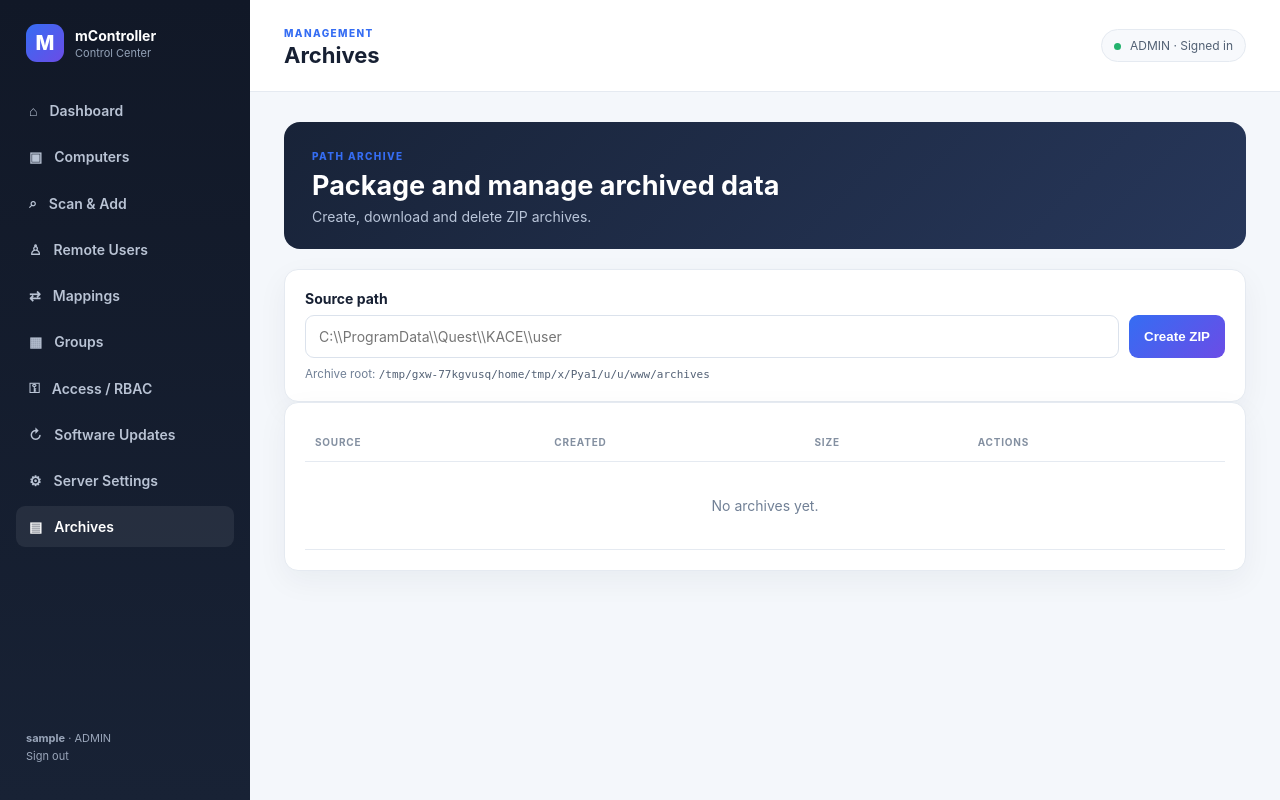
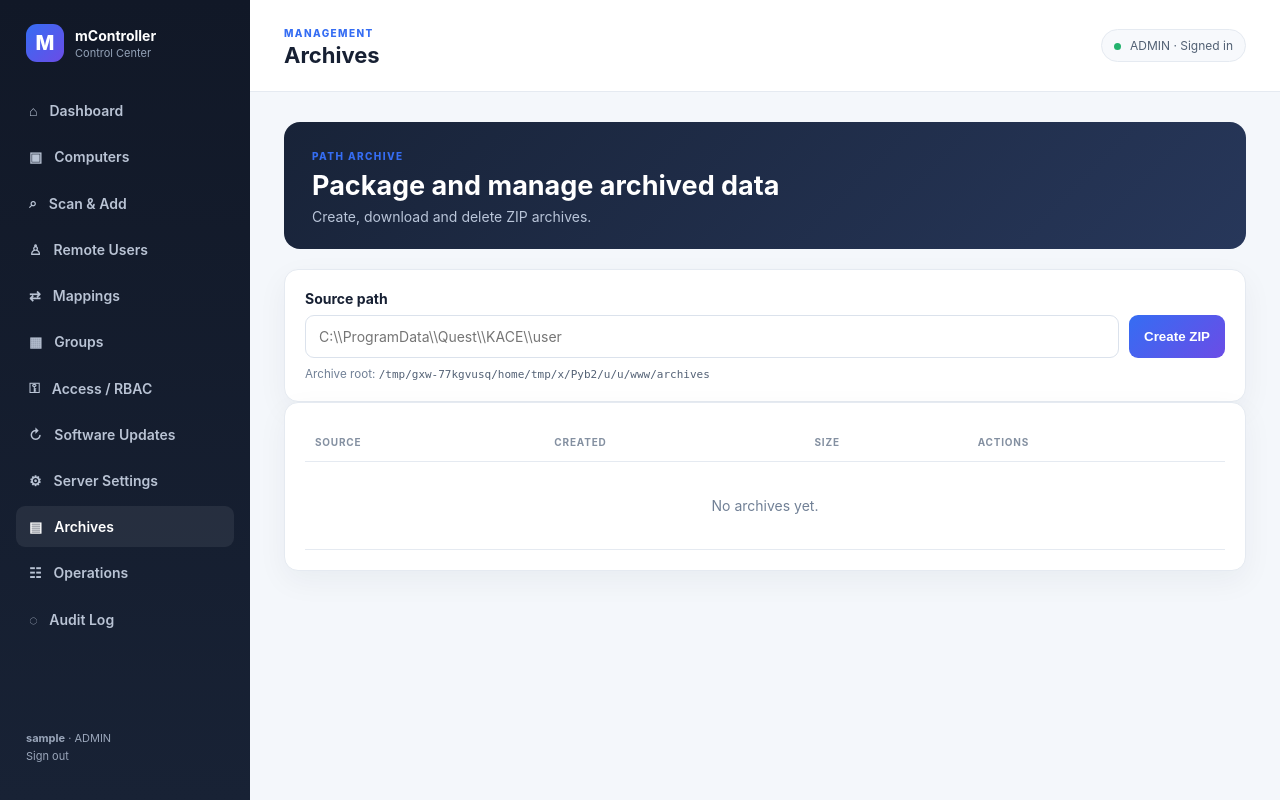
Before and after one commit to manralgs/mcontrolleralpha, a Flask app: page /archives in a window 1280 px wide. Run offline with Flask 3, Linux system fonts and the light colour scheme; the visitor is signed in with stand-in values (Sample User, id 1); data comes from the database, SQL or seed files in the repository; data that the repository does not hold is empty.

Commit message:
add operations and audit navigation

```diff
--- a/templates/base.html
+++ b/templates/base.html
@@ -2,6 +2,6 @@
 <html lang="en"><head><meta charset="utf-8"><meta name="viewport" content="width=device-width,initial-scale=1"><title>{% block title %}mController{% endblock %}</title><link rel="stylesheet" href="{{ url_for('static', filename='css/app.css') }}"></head>
 <body><div class="shell"><aside class="sidebar"><div class="brand"><span class="brand-mark">M</span><div><b>mController</b><small>Control Center</small></div></div>
 <nav><a class="{{ 'active' if request.path=='/' else '' }}" href="/">⌂ <span>Dashboard</span></a>
-{% if current_account %}<a class="{{ 'active' if request.path.startswith('/computers') else '' }}" href="/computers">▣ <span>Computers</span></a><a class="{{ 'active' if request.path.startswith('/scan') else '' }}" href="/scan">⌕ <span>Scan & Add</span></a><a class="{{ 'active' if request.path.startswith('/users') else '' }}" href="/users">♙ <span>Remote Users</span></a><a class="{{ 'active' if request.path.startswith('/mappings') else '' }}" href="/mappings">⇄ <span>Mappings</span></a><a class="{{ 'active' if request.path.startswith('/groups') else '' }}" href="/groups">▦ <span>Groups</span></a>{% if current_account.role=='admin' %}<a class="{{ 'active' if request.path.startswith('/admin/users') else '' }}" href="/admin/users">⚿ <span>Access / RBAC</span></a><a class="{{ 'active' if request.path.startswith('/updates') else '' }}" href="/updates">↻ <span>Software Updates</span></a><a href="/settings">⚙ <span>Server Settings</span></a>{% endif %}<a class="{{ 'active' if request.path.startswith('/archives') else '' }}" href="/archives">▤ <span>Archives</span></a>{% endif %}</nav>
+{% if current_account %}<a class="{{ 'active' if request.path.startswith('/computers') else '' }}" href="/computers">▣ <span>Computers</span></a><a class="{{ 'active' if request.path.startswith('/scan') else '' }}" href="/scan">⌕ <span>Scan & Add</span></a><a class="{{ 'active' if request.path.startswith('/users') else '' }}" href="/users">♙ <span>Remote Users</span></a><a class="{{ 'active' if request.path.startswith('/mappings') else '' }}" href="/mappings">⇄ <span>Mappings</span></a><a class="{{ 'active' if request.path.startswith('/groups') else '' }}" href="/groups">▦ <span>Groups</span></a>{% if current_account.role=='admin' %}<a class="{{ 'active' if request.path.startswith('/admin/users') else '' }}" href="/admin/users">⚿ <span>Access / RBAC</span></a><a class="{{ 'active' if request.path.startswith('/updates') else '' }}" href="/updates">↻ <span>Software Updates</span></a><a href="/settings">⚙ <span>Server Settings</span></a>{% endif %}<a class="{{ 'active' if request.path.startswith('/archives') else '' }}" href="/archives">▤ <span>Archives</span></a>{% endif %}<a class="nav-enhance" href="/operations">☷ <span>Operations</span></a><a class="nav-enhance" href="/audit">◌ <span>Audit Log</span></a></nav>
 <div class="side-footer">{% if current_account %}<b>{{current_account.username}}</b> · {{current_account.role|upper}}<br><a class="logout" href="/logout">Sign out</a>{% else %}mController Alpha<br><span>Secure administration console</span>{% endif %}</div></aside>
 <section class="content"><header class="topbar"><div><span class="eyebrow">MANAGEMENT</span><h1>{% block heading %}Dashboard{% endblock %}</h1></div>{% if current_account %}<div class="status"><i></i> {{current_account.role|upper}} · Signed in</div>{% endif %}</header><main>{% with messages=get_flashed_messages() %}{% if messages %}<div class="notice success">{{messages[0]}}</div>{% endif %}{% endwith %}{% block content %}{% endblock %}</main></section></div></body></html>
```
